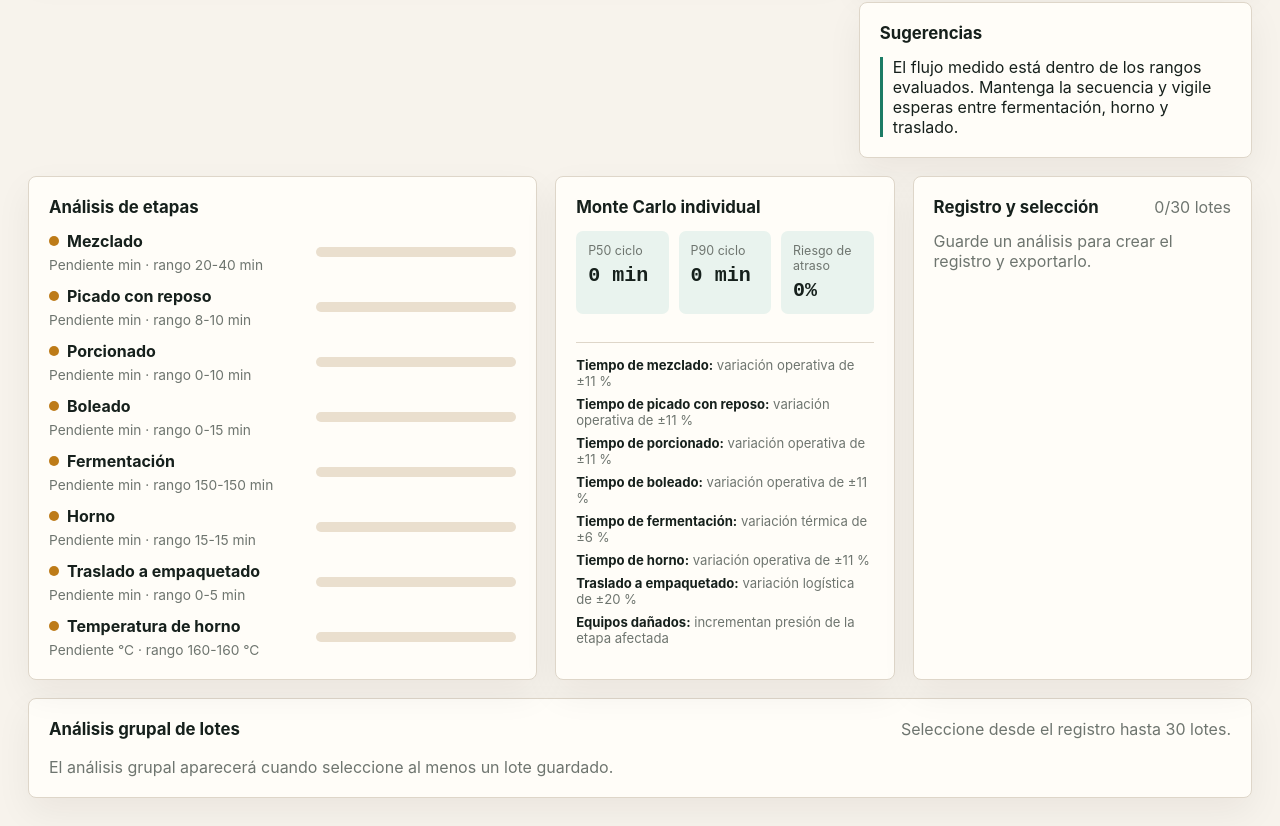
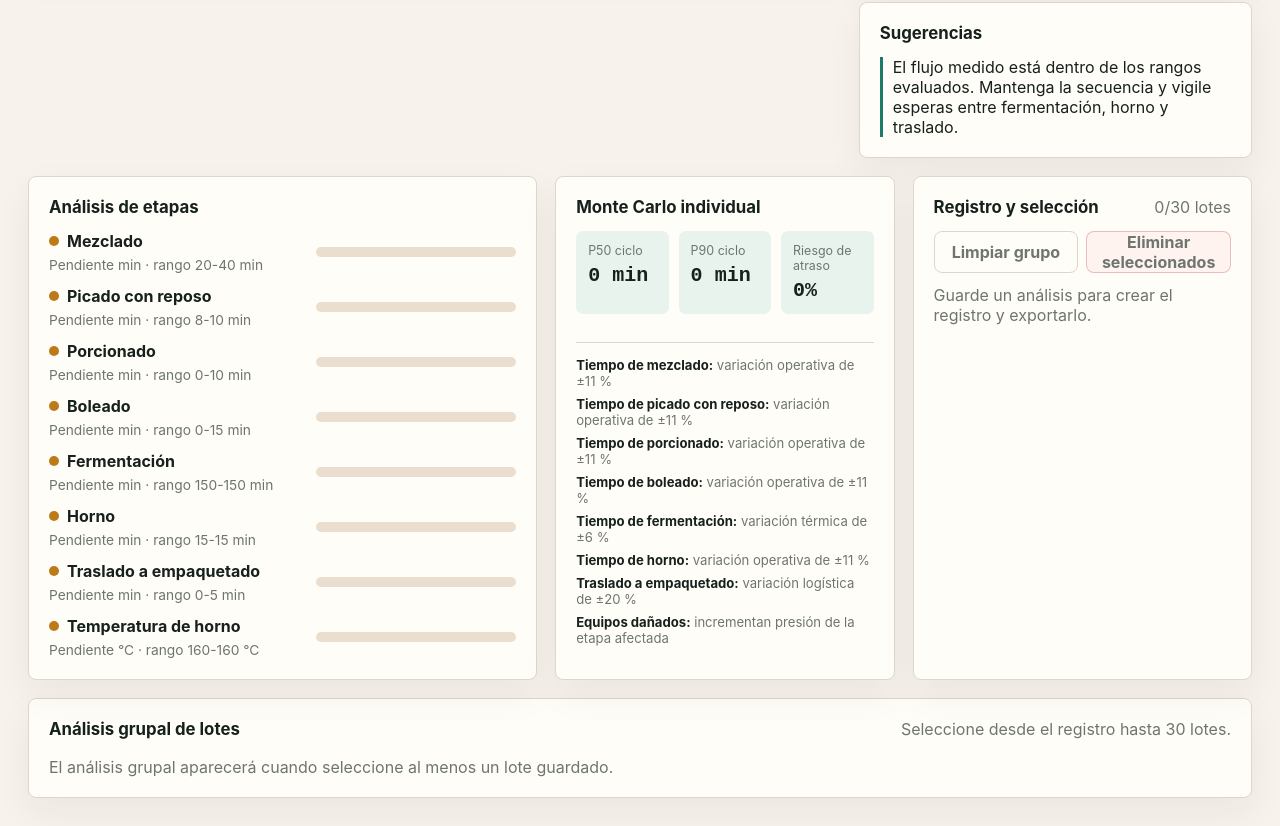
Before and after one commit to luismarcanoc/proyecto_daniela, a Next.js app: page / in a window 1280 px wide. Shown: the part 918-1744 px from the top of the page. Built offline with nearby package versions, Linux system fonts and the light colour scheme.

Commit message:
opcion borrar

```diff
--- a/src/app/globals.css
+++ b/src/app/globals.css
@@ -104,6 +104,22 @@ h2 {
 }
 
 .secondary-action:disabled {
+  color: var(--muted);
+  cursor: not-allowed;
+}
+
+.danger-action {
+  background: #fff3f0;
+  border: 1px solid rgba(183, 53, 53, 0.28);
+  border-radius: 8px;
+  color: var(--critical);
+  cursor: pointer;
+  font-weight: 700;
+  min-height: 40px;
+  padding: 0 12px;
+}
+
+.danger-action:disabled {
   color: var(--muted);
   cursor: not-allowed;
 }
@@ -380,6 +396,18 @@ button:focus-visible {
   gap: 10px;
 }
 
+.history-actions {
+  display: grid;
+  gap: 8px;
+  grid-template-columns: 1fr 1fr;
+  margin-bottom: 12px;
+}
+
+.history-actions .secondary-action {
+  min-height: 40px;
+  padding: 0 12px;
+}
+
 .history-item {
   align-items: stretch;
   display: grid;
@@ -483,7 +511,8 @@ button:focus-visible {
   .equipment-grid,
   .mc-grid,
   .stage-row,
-  .history-item {
+  .history-item,
+  .history-actions {
     grid-template-columns: 1fr;
   }
 
--- a/src/components/process-analyzer.tsx
+++ b/src/components/process-analyzer.tsx
@@ -233,6 +233,21 @@ export function ProcessAnalyzer() {
       if (current.length >= 30) return current;
       return [...current, id];
     });
+  }
+
+  function clearGroup() {
+    setSelectedIds([]);
+  }
+
+  function deleteSelectedLots() {
+    if (selectedIds.length === 0) return;
+    const shouldDelete = window.confirm(
+      `Se eliminarán ${selectedIds.length} lote(s) del registro. Esta acción también los quita del análisis grupal.`,
+    );
+    if (!shouldDelete) return;
+
+    setHistory((current) => current.filter((item) => !selectedIds.includes(item.id)));
+    setSelectedIds([]);
   }
 
   function saveAnalysis() {
@@ -479,6 +494,14 @@ export function ProcessAnalyzer() {
             <h2>Registro y selección</h2>
             <p>{selectedIds.length}/30 lotes</p>
           </div>
+          <div className="history-actions">
+            <button className="secondary-action" type="button" disabled={selectedIds.length === 0} onClick={clearGroup}>
+              Limpiar grupo
+            </button>
+            <button className="danger-action" type="button" disabled={selectedIds.length === 0} onClick={deleteSelectedLots}>
+              Eliminar seleccionados
+            </button>
+          </div>
           {history.length === 0 ? (
             <p className="empty">Guarde un análisis para crear el registro y exportarlo.</p>
           ) : (
```
